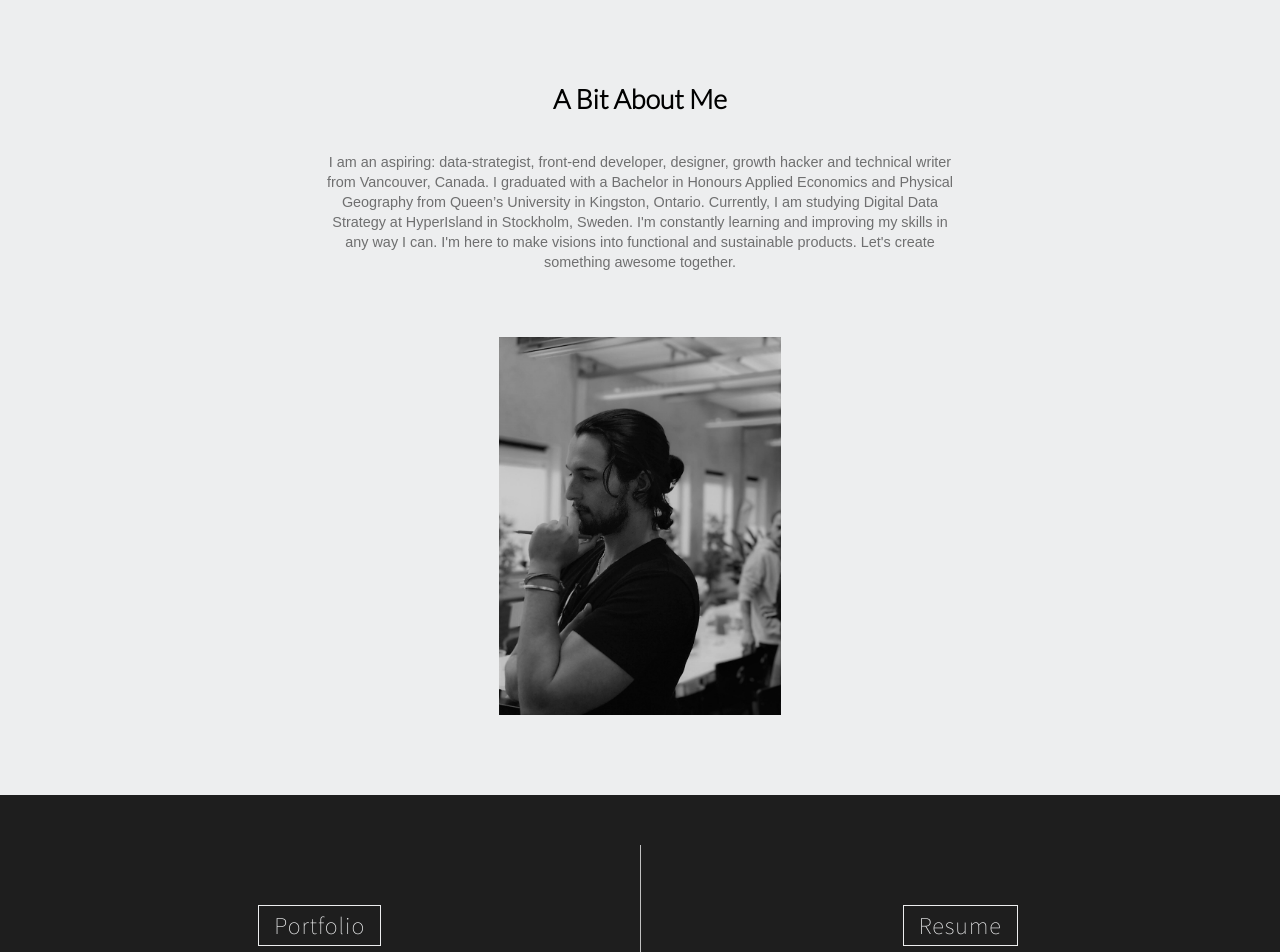
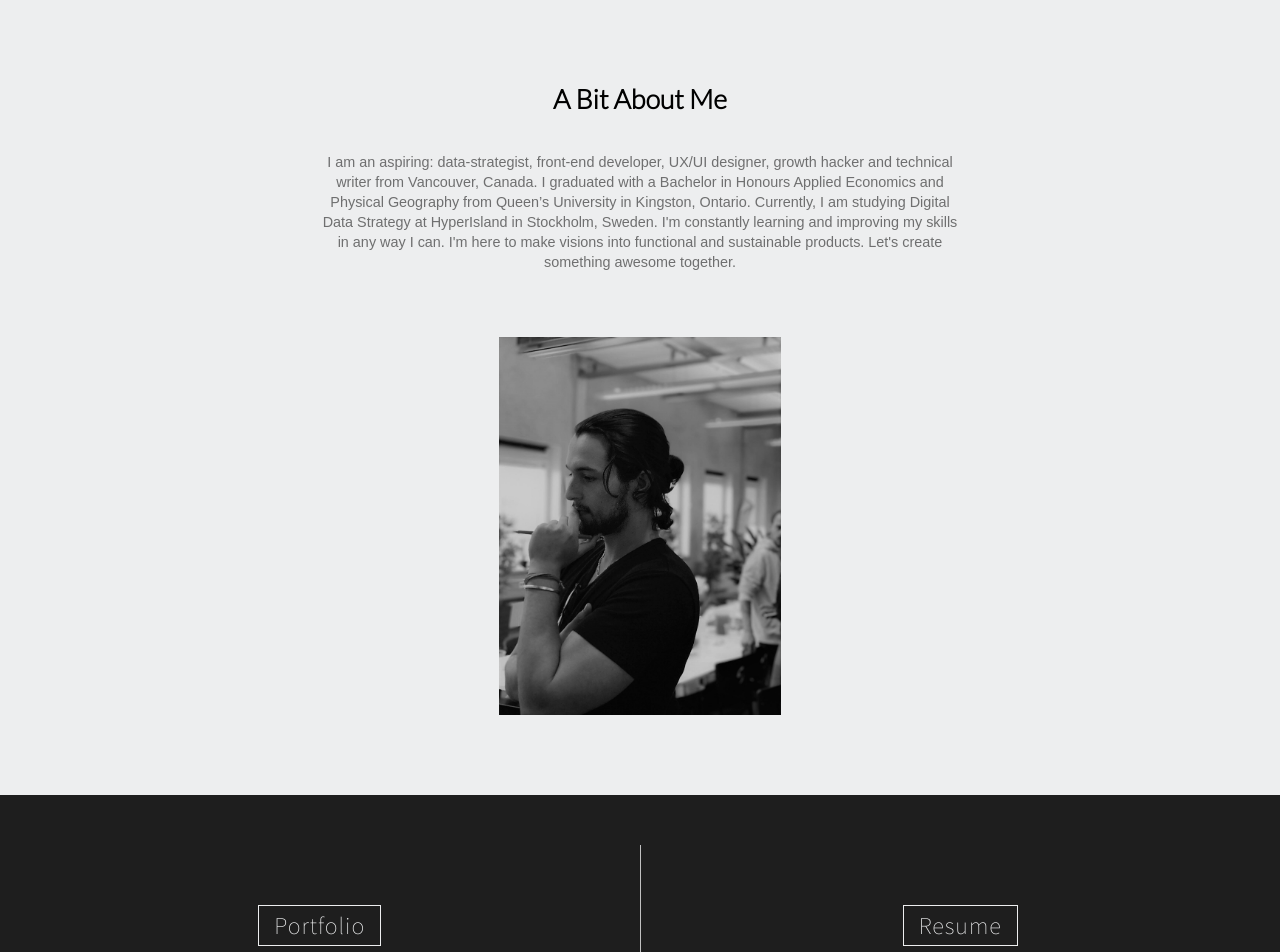
Before and after one commit to TobinSydneysmith/TobinSydneysmith, a plain HTML site: page index.html in a window 1280 px wide. Shown: the part 1026-1978 px from the top of the page. Drawn offline with nearby package versions, Linux system fonts and the light colour scheme.

Commit message:
Update index.html

```diff
--- a/index.html
+++ b/index.html
@@ -96,7 +96,7 @@
 <div id="about-me">
 
 <h2>A Bit About Me</h2>
-  <p>I am an aspiring: data-strategist, front-end developer, designer, growth hacker and technical writer from Vancouver, Canada. I graduated with a Bachelor in Honours Applied Economics and Physical Geography from Queen’s University in Kingston, Ontario. Currently, I am studying Digital Data Strategy at HyperIsland in Stockholm, Sweden. I'm constantly learning and improving my skills in any way I can.  I'm here to make visions into functional and sustainable products.  Let's create something awesome together.</p>
+  <p>I am an aspiring: data-strategist, front-end developer, UX/UI designer, growth hacker and technical writer from Vancouver, Canada. I graduated with a Bachelor in Honours Applied Economics and Physical Geography from Queen’s University in Kingston, Ontario. Currently, I am studying Digital Data Strategy at HyperIsland in Stockholm, Sweden. I'm constantly learning and improving my skills in any way I can.  I'm here to make visions into functional and sustainable products.  Let's create something awesome together.</p>
 
   <img src="tobinpic.jpg" alt="image of Tobin Sydneysmith" />
 </div>
```
